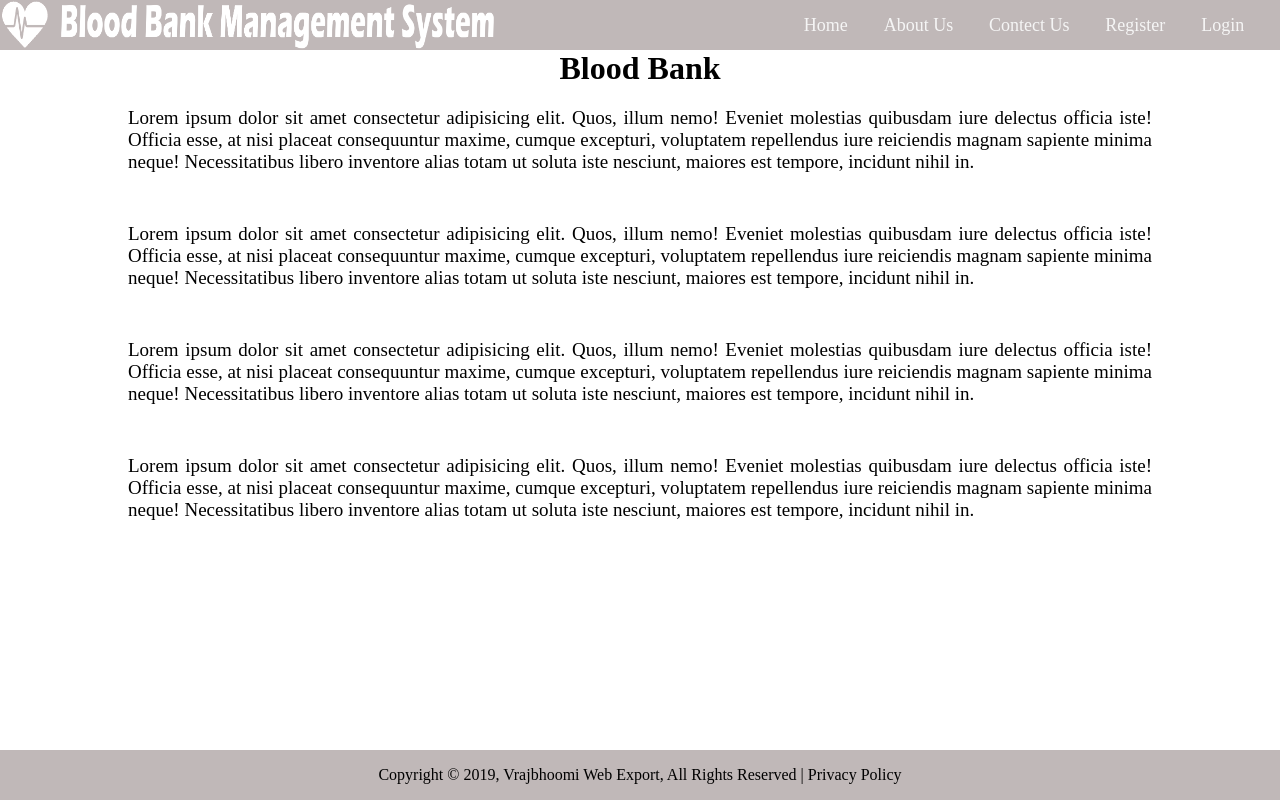
After one commit to monik2004/project, a PHP site: page /aboutUs.php in a window 1280 px wide. The commit adds this page. Run offline with PHP 8.4, Linux system fonts and the light colour scheme.

Commit message:
Contect Us And About Us Page gust ui
In this Code i design contect us and about us html css code

```diff
--- /dev/null
+++ b/aboutUs.php
@@ -0,0 +1,31 @@
+<!DOCTYPE html>
+<html lang="en">
+
+<head>
+    <link rel="stylesheet" href="css/util.css">
+</head>
+
+<?php include("header.php") ?>
+
+<body>
+    <div class="container">
+        <h1>Blood Bank</h1>
+        <p>
+            Lorem ipsum dolor sit amet consectetur adipisicing elit. Quos, illum nemo! Eveniet molestias quibusdam iure delectus officia iste! Officia esse, at nisi placeat consequuntur maxime, cumque excepturi, voluptatem repellendus iure reiciendis magnam sapiente minima neque! Necessitatibus libero inventore alias totam ut soluta iste nesciunt, maiores est tempore, incidunt nihil in.
+        </p>
+        <p>
+            Lorem ipsum dolor sit amet consectetur adipisicing elit. Quos, illum nemo! Eveniet molestias quibusdam iure delectus officia iste! Officia esse, at nisi placeat consequuntur maxime, cumque excepturi, voluptatem repellendus iure reiciendis magnam sapiente minima neque! Necessitatibus libero inventore alias totam ut soluta iste nesciunt, maiores est tempore, incidunt nihil in.
+        </p>
+        <p>
+            Lorem ipsum dolor sit amet consectetur adipisicing elit. Quos, illum nemo! Eveniet molestias quibusdam iure delectus officia iste! Officia esse, at nisi placeat consequuntur maxime, cumque excepturi, voluptatem repellendus iure reiciendis magnam sapiente minima neque! Necessitatibus libero inventore alias totam ut soluta iste nesciunt, maiores est tempore, incidunt nihil in.
+        </p>
+        <p>
+            Lorem ipsum dolor sit amet consectetur adipisicing elit. Quos, illum nemo! Eveniet molestias quibusdam iure delectus officia iste! Officia esse, at nisi placeat consequuntur maxime, cumque excepturi, voluptatem repellendus iure reiciendis magnam sapiente minima neque! Necessitatibus libero inventore alias totam ut soluta iste nesciunt, maiores est tempore, incidunt nihil in.
+        </p>
+    </div>
+
+</body>
+
+<?php include("footer.php") ?>
+
+</html>
--- /dev/null
+++ b/css/footer.css
@@ -0,0 +1,10 @@
+.content{
+    background: rgb(192, 184, 184);
+    width: 100%;
+    height: 50px;
+    display: flex;
+    justify-content: center;
+    align-items: center;
+    position: fixed;
+    bottom: 0px;
+}
--- /dev/null
+++ b/css/util.css
@@ -0,0 +1,11 @@
+.container {
+    margin: 50px auto 50px auto;
+    text-align: center;
+    max-width: 80%;
+}
+
+p{
+    text-align: justify;
+    margin: 20px auto 50px auto;
+    font-size: 19px;
+}
--- a/footer.php
+++ b/footer.php
@@ -1,19 +1,9 @@
 <!DOCTYPE html>
 <html lang="en">
-<link rel="stylesheet" href="css/footer.css">
-<link rel="stylesheet" href="css/main.css">
-    <style>
-        .content{
-    background: rgb(192, 184, 184);
-    width: 100%;
-    height: 50px;
-    display: flex;
-    justify-content: center;
-    align-items: center;
-    position: fixed;
-    bottom: 0px;
-}
-    </style>
+<head>
+    <link rel="stylesheet" href="css/footer.css">
+    <link rel="stylesheet" href="css/main.css">
+</head>
 <body>
         <footer class="content">
             <div >
--- a/header.php
+++ b/header.php
@@ -1,48 +1,18 @@
 <!DOCTYPE html>
 <html lang="en">
+<head>
     <link rel="stylesheet" href="css/main.css">
-    <style>
-        header{
-    background: rgb(192, 184, 184);
-    height: 50px;
-    width: 100%;
-    top: 0px;
-    position: fixed;
-
-}
-ul{
-    width: 40%;
-    height: 50px;
-    margin: auto 0px auto auto;
-    display: flex;
-    flex-direction: row;
-    list-style: none;
-    justify-content: space-evenly;
-    align-items:center;
-
-}
-
-a{
-    color: whitesmoke;
-    text-decoration: none;
-    font-size: large;
-}
-
-.logo img {
-    height:50px;
-    width: 500px;
-    float: left;
-}
-    </style>
+    <link rel="stylesheet" href="css/header.css">
+</head>
 <body>
     <header>
         <div class="logo">
             <img src="img/heart1.png" alt="">
         </div>
         <ul>
-            <li> <a href="#"> Home </a> </li>
-            <li> <a href="#"> About Us </a> </li>
-            <li> <a href="#"> Contect Us </a> </li>
+            <li> <a href="index.php"> Home </a> </li>
+            <li> <a href="aboutUs.php"> About Us </a> </li>
+            <li> <a href="contectUs.php"> Contect Us </a> </li>
             <li> <a href="#"> Register  </a> </li>
             <li> <a href="#"> Login </a> </li>
         </ul>
```
Also changed, not shown: contectUs.php (added, +33 -0 lines), css/contectus.css (added, +52 -0 lines), css/index.css (+17 -5 lines), index.php (+2 -38 lines), img/contect Form Ref.png (added), info/Screenshot 2023-08-11 020450.png (added), info/Screenshot 2023-08-11 020931.png (added), 1 other file.
